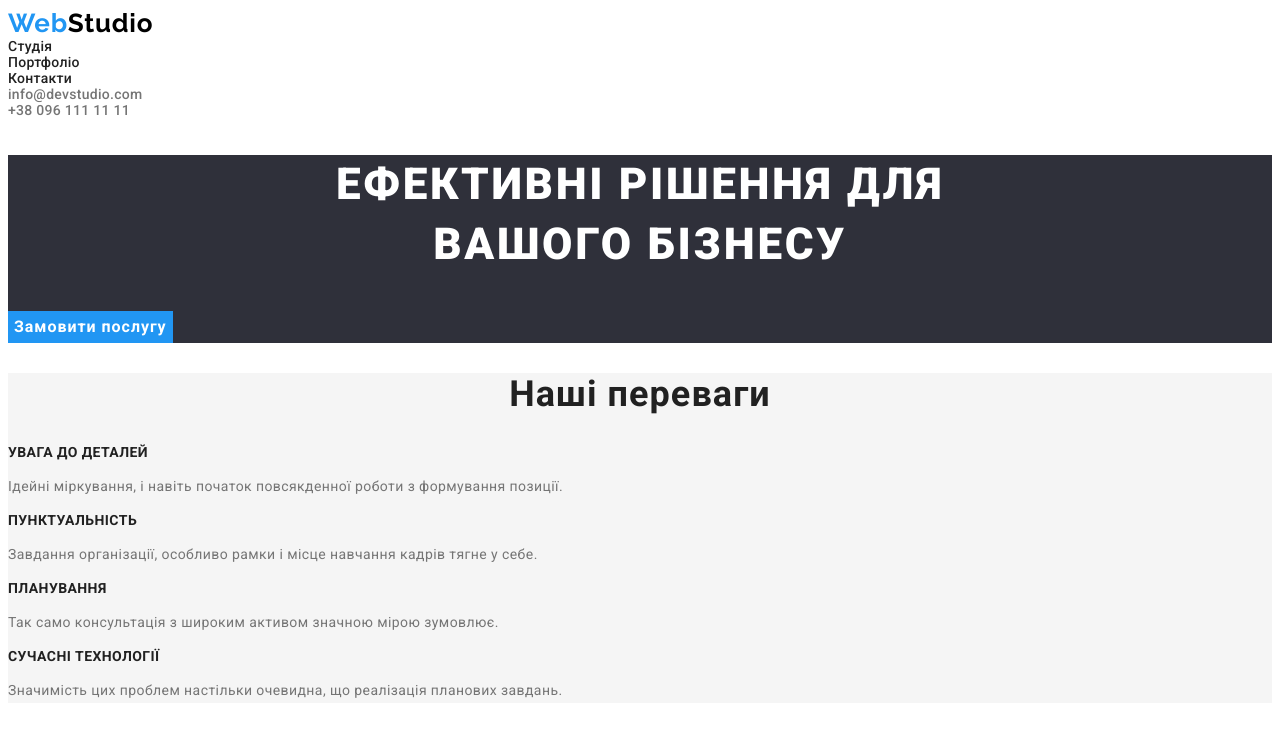
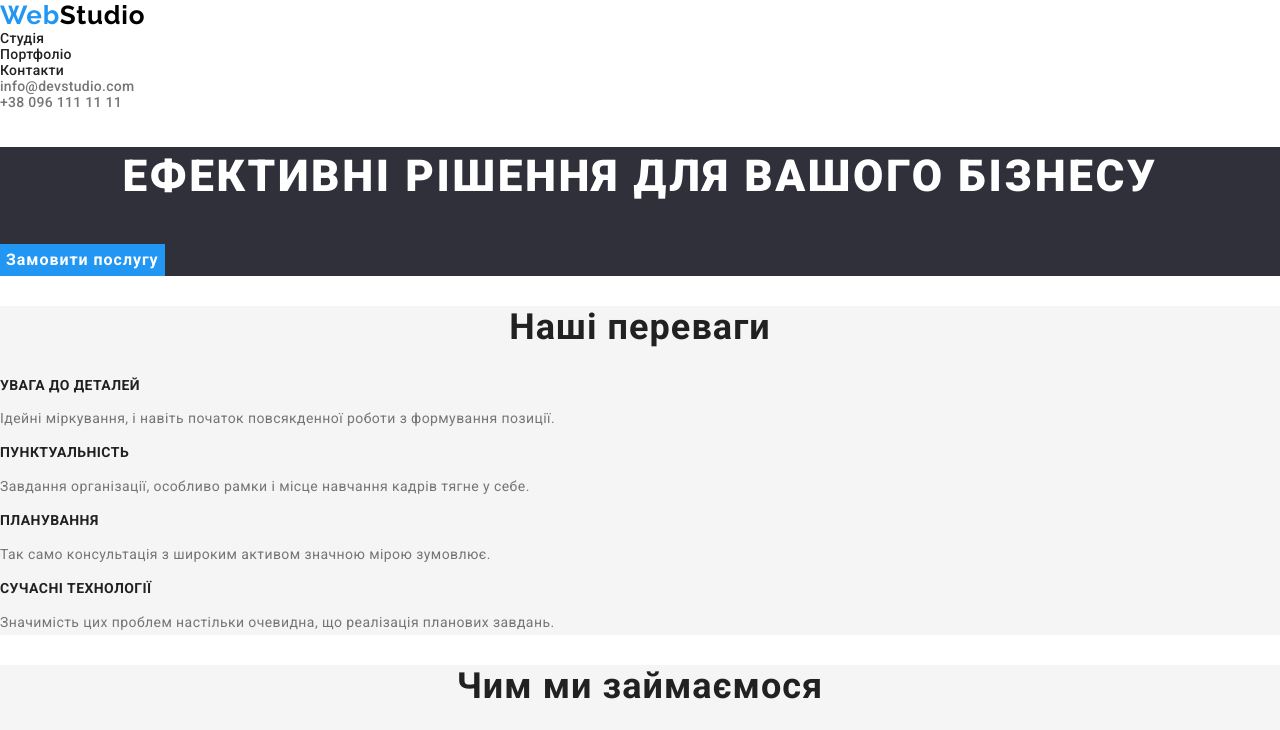
Before and after one commit to RamzesRS/goit-markup-hw-02, a plain HTML site: page index.html in a window 1280 px wide. Shown: the top 730 px of the page. Drawn offline with nearby package versions, Linux system fonts and the light colour scheme.

Commit message:
renew of code

```diff
--- a/CSS/styles.css
+++ b/CSS/styles.css
@@ -262,6 +262,7 @@ body {
 	letter-spacing: 0.06em;
 	text-transform: uppercase;
 	color: #212121;
+	margin: 0 auto;
 }
 
 .portfolio-list {
--- a/index.html
+++ b/index.html
@@ -11,6 +11,7 @@
       href="https://fonts.googleapis.com/css2?family=Raleway:wght@700&family=Roboto:wght@400;500;700;900&display=swap"
       rel="stylesheet"
     />
+		<link rel="stylesheet" href="https://cdnjs.cloudflare.com/ajax/libs/modern-normalize/1.1.0/modern-normalize.min.css">
     <link rel="stylesheet" href="./CSS/styles.css" />
   </head>
   <body>
@@ -45,7 +46,7 @@
     </header>
     <main>
       <section class="hero-section">
-        <h1 class="hero-title">Ефективні рішення для <br />вашого бізнесу</h1>
+        <h1 class="hero-title">Ефективні рішення для вашого бізнесу</h1>
         <button class="hero-button" type="button">Замовити послугу</button>
       </section>
       <!-- Альтернатива: Заголовки H3 можна зробити тільки з одной заглавною буквою, а потім через CSS зробити стилі -->
```
Also changed, not shown: portfolio.html (+1 -0 lines).
